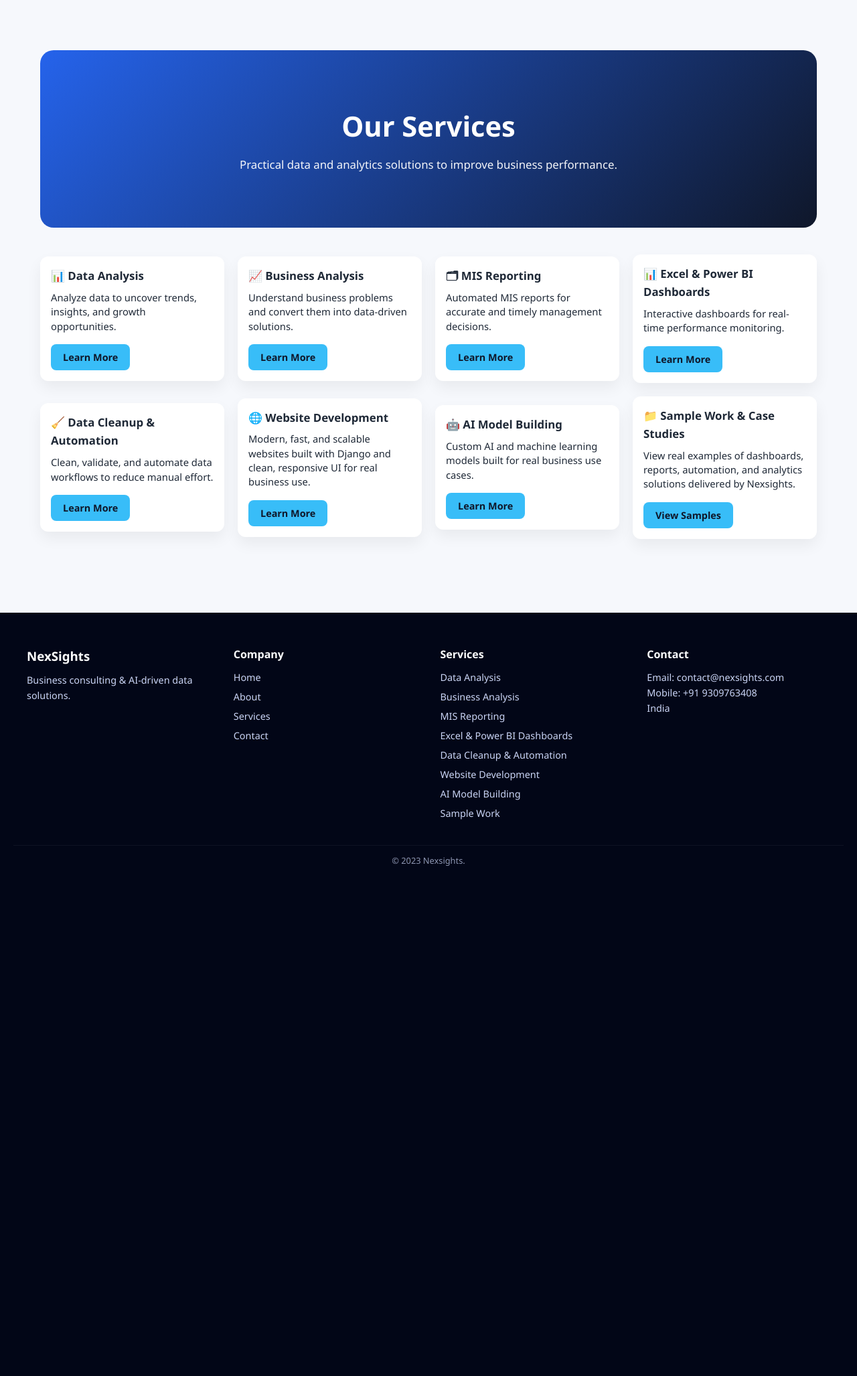
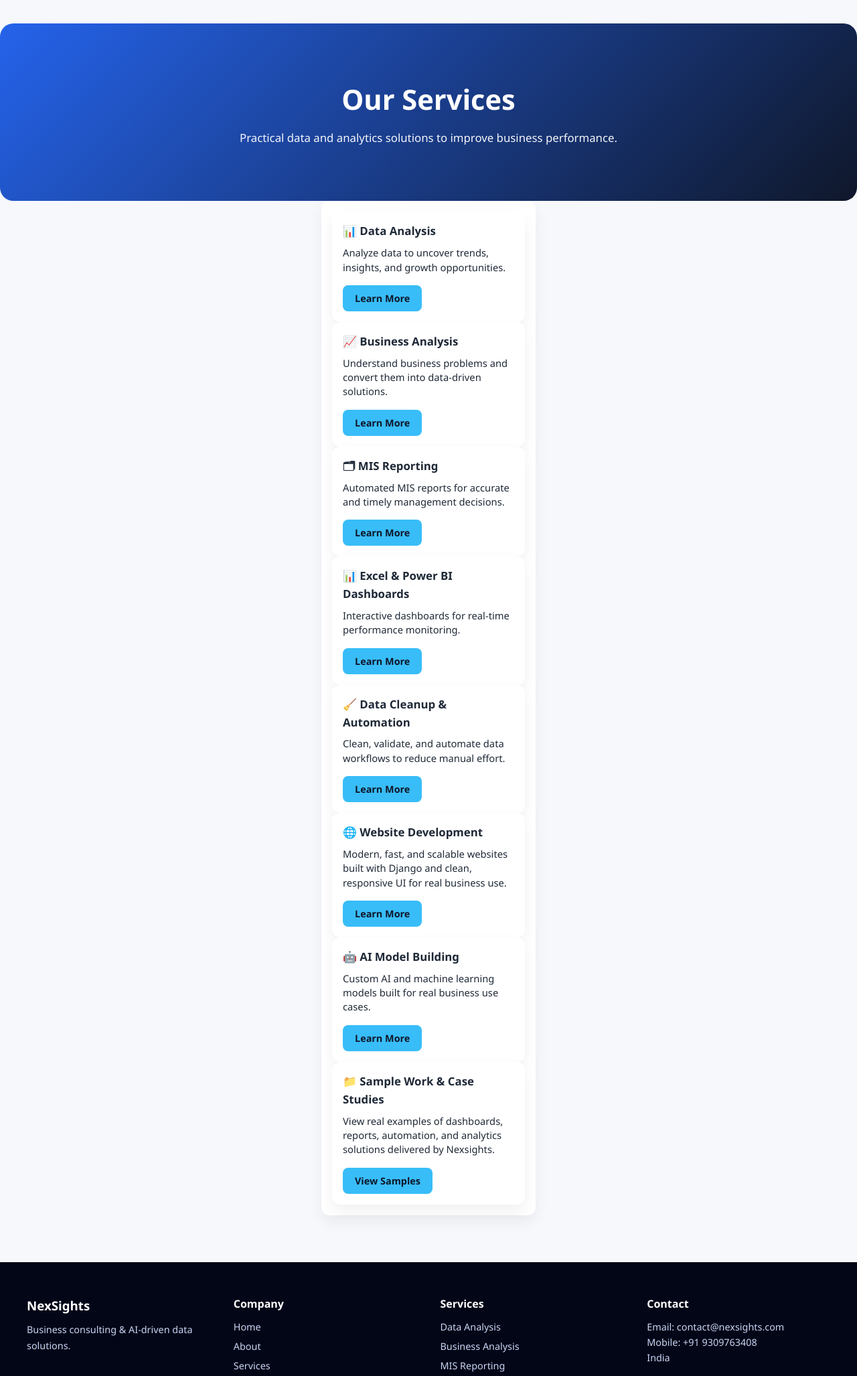
Before and after one commit to Roshanjnikam/Nexsights-website, a Django app: page /services/ in a window 1280 px wide. Shown: the part 69-2124 px from the top of the page at 67% size. Before the commit the page ends 1362 px from the top, so only its background shows below. Run offline with Django 5.2, Linux system fonts and the light colour scheme.

Commit message:
Fix layout width and card centering

```diff
--- a/website/templates/base.html
+++ b/website/templates/base.html
@@ -37,9 +37,8 @@
 </header>
 
 <!-- MAIN CONTENT (FIXED) -->
-<main class="page-container">
-  {% block content %}
-  {% endblock %}
+<main class="container">
+  {% block content %}{% endblock %}
 </main>
 
 <!-- FOOTER -->
--- a/website/templates/services.html
+++ b/website/templates/services.html
@@ -9,7 +9,7 @@
   <p>Practical data and analytics solutions to improve business performance.</p>
 </section>
 
-<div class="cards">
+<div class="card card-small">
 
   <div class="card">
     <h3>📊 Data Analysis</h3>
```
